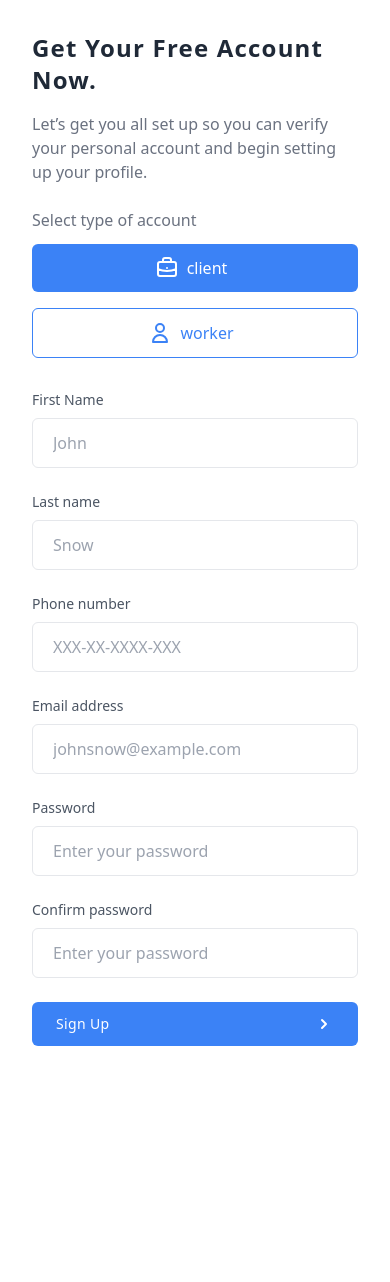
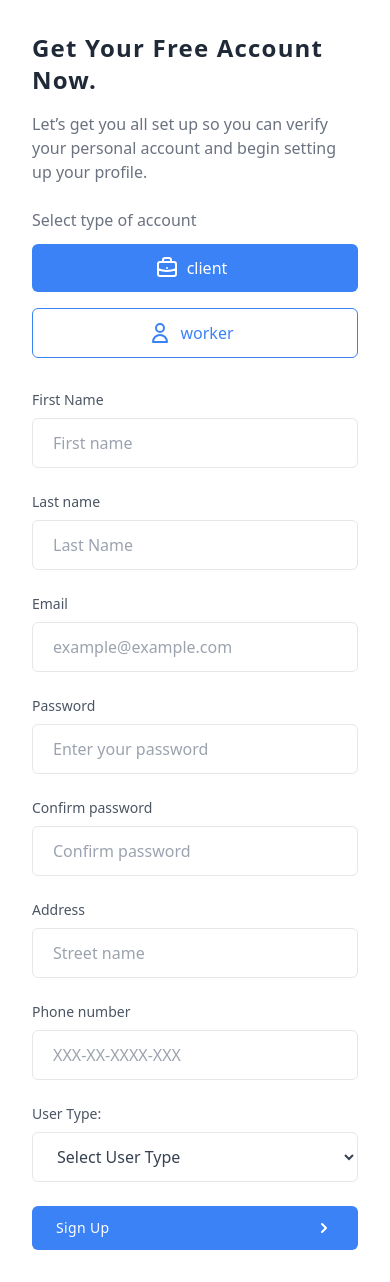
Before and after one commit to Briankim254/React-NutritionIQ, a React (Vite) app: page /signup in a window 390 px wide. Before the commit the page ends 1078 px from the top, so only its background shows below. Built offline with nearby package versions, Linux system fonts and the light colour scheme.

Commit message:
Login and Sign up authentication

```diff
--- a/package.json
+++ b/package.json
@@ -12,6 +12,7 @@
   "dependencies": {
     "@sanity/block-content-to-react": "^3.0.0",
     "@sanity/client": "^6.1.3",
+    "axios": "^0.21.1",
     "lottie-react": "^2.4.0",
     "react": "^18.2.0",
     "react-dom": "^18.2.0",
--- a/src/pages/LoginForm.jsx
+++ b/src/pages/LoginForm.jsx
@@ -1,72 +1,76 @@
-import React from "react";
+import React, { useState } from "react";
 import Logo from "../components/logo";
+import axios from 'axios';
 
 const LoginForm = () => {
+  const [email, setEmail] = useState("");
+  const [password, setPassword] = useState("");
+  const [error, setError] = useState("");
+
+
+  const handleLogin = (e) => {
+    e.preventDefault();
+
+    const formData = new FormData();
+    formData.append("email", email);
+    formData.append("password", password);
+
+    axios
+      .post("http://localhost:8000/api/login/", formData)
+      .then((response) => {
+        // Handle successful login
+        console.log(response.data);
+        // Redirect to the landing page
+        window.location.href = "/";
+      })
+      .catch((error) => {
+        // Handle login error
+        console.error(error);
+        setError("Incorrect username or password");
+
+      });
+  };
     return (
         <>
             <div className="h-screen flex items-center justify-center bg-gradient-to-br ">
                 <div className="w-full max-w-sm p-6 m-auto mx-auto bg-white rounded-lg shadow-md hover:shadow-2xl">
                     <div className="flex justify-center mx-auto">
-            <Logo />
+                        <Logo/>
                     </div>
 
-          <form className="mt-6">
+                    <form className="mt-6" onSubmit={handleLogin}>
                         <div>
-              <label htmlFor="username" className="block text-sm text-gray-800">
-                Username
-              </label>
-              <input
-                type="text"
-                id="username"
-                className="required:border-red-500  block w-full px-4 py-2 mt-2 text-gray-700 bg-white border rounded-lg focus:border-blue-400 focus:ring-blue-300 focus:outline-none focus:ring focus:ring-opacity-40 shadow-sm hover:shadow-md"
-              />
+                            <label htmlFor="email" className="block text-sm text-gray-800">Email</label>
+                            <input type="email" id="email" value={email} onChange={(e) => setEmail(e.target.value)} className="required:border-red-500  block w-full px-4 py-2 mt-2 text-gray-700 bg-white border rounded-lg focus:border-blue-400 focus:ring-blue-300 focus:outline-none focus:ring focus:ring-opacity-40 shadow-sm hover:shadow-md"/>
                         </div>
 
                         <div className="mt-4">
                             <div className="flex items-center justify-between">
-                <label
-                  htmlFor="password"
-                  className="block text-sm text-gray-800"
-                >
-                  Password
-                </label>
-                <a href="#" className=" shadow-sm hover:shadow-md text-xs text-gray-600 hover:underline">
-                  Forget Password?
-                </a>
+                                <label htmlFor="password" className="block text-sm text-gray-800">Password</label>
+                                <a href="#" className=" shadow-sm hover:shadow-md text-xs text-gray-600 hover:underline">Forgot Password?</a>
                             </div>
 
-              <input
-                type="password"
-                id="password"
-                className="required:border-red-500  shadow-sm hover:shadow-md block w-full px-4 py-2 mt-2 text-gray-700 bg-white border rounded-lg focus:border-blue-400 focus:ring-blue-300 focus:outline-none focus:ring focus:ring-opacity-40"
-              />
+                            <input type="password" id="password"  value={password} onChange={(e) => setPassword(e.target.value)} className="required:border-red-500  shadow-sm hover:shadow-md block w-full px-4 py-2 mt-2 text-gray-700 bg-white border rounded-lg focus:border-blue-400 focus:ring-blue-300 focus:outline-none focus:ring focus:ring-opacity-40"/>
                         </div>
 
                         <div className="mt-6">
-              <button className="w-full px-6 py-2.5 text-sm font-medium tracking-wide text-white capitalize transition-colors duration-300 transform bg-blue-800 rounded-lg hover:bg-blue-700 focus:outline-none focus:ring focus:ring-gray-300 focus:ring-opacity-50">
+                            <button type="submit" className="w-full px-6 py-2.5 text-sm font-medium tracking-wide text-white capitalize transition-colors duration-300 transform bg-blue-800 rounded-lg hover:bg-blue-700 focus:outline-none focus:ring focus:ring-gray-300 focus:ring-opacity-50">
                                 Sign In
                             </button>
                         </div>
+                      {error && <p>{error}</p>}
                     </form>
 
                     <div className="flex items-center justify-between mt-4">
                         <span className="w-1/5 border-b lg:w-1/5"></span>
 
-            <a
-              href="#"
-              className="text-xs text-center text-gray-500 uppercase hover:underline"
-            >
-              or
-            </a>
+                        <a href="#" className="text-xs text-center text-gray-500 uppercase hover:underline">or</a>
 
                         <span className="w-1/5 border-b lg:w-1/5"></span>
                     </div>
 
                     <div className="flex items-center mt-6 -mx-2">
-            <button
-              type="button"
-              className="flex items-center justify-center w-full px-6 py-2 mx-2 text-sm font-medium text-white transition-colors duration-300 transform bg-blue-500 rounded-lg hover:bg-blue-400 focus:bg-blue-400 focus:outline-none"
-            >
+                        <button type="button" className="flex items-center justify-center w-full px-6 py-2 mx-2 text-sm font-medium text-white transition-colors duration-300 transform bg-blue-500 rounded-lg hover:bg-blue-400 focus:bg-blue-400 focus:outline-none">
                             <svg className="w-4 h-4 mx-2 fill-current" viewBox="0 0 24 24">
                                 <path d="M12.24 10.285V14.4h6.806c-.275 1.765-2.056 5.174-6.806 5.174-4.095 0-7.439-3.389-7.439-7.574s3.345-7.574 7.439-7.574c2.33 0 3.891.989 4.785 1.849l3.254-3.138C18.189 1.186 15.479 0 12.24 0c-6.635 0-12 5.365-12 12s5.365 12 12 12c6.926 0 11.52-4.869 11.52-11.726 0-.788-.085-1.39-.189-1.989H12.24z"></path>
                             </svg>
@@ -74,21 +78,17 @@ const LoginForm = () => {
                             <span className="hidden mx-2 sm:inline">Sign in with Google</span>
                         </button>
 
-            <a
-              href="#"
-              className="p-2 mx-2 text-sm font-medium text-gray-500 transition-colors duration-300 transform bg-gray-300 rounded-lg hover:bg-gray-200"
-            >
+                        <a href="#" className="p-2 mx-2 text-sm font-medium text-gray-500 transition-colors duration-300 transform bg-gray-300 rounded-lg hover:bg-gray-200">
                             <svg className="w-5 h-5 fill-current" viewBox="0 0 24 24">
-                <path d="M23.954 4.569c-.885.389-1.83.654-2.825.775 1.014-.611 1.794-1.574 2.163-2.723-.951.555-2.005.959-3.127 1.184-.896-.959-2.173-1.559-3.591-1.559-2.717 0-4.92 2.203-4.92 4.917 0 .39.045.765.127 1.124C7.691 8.094 4.066 6.13 1.64 3.161c-.427.722-.666 1.561-.666 2.475 0 1.71.87 3.213 2.188 4.096-.807-.026-1.566-.248-2.228-.616v.061c0 2.385 1.693 4.374 3.946 4.827-.413.111-.849.171-1.296.171-.314 0-.615-.03-.916-.086.631 1.953 2.445 3.377 4.604 3.417-1.68 1.319-3.809 2.105-6.102 2.105-.39 0-.779-.023-1.17-.067 2.189 1.394 4.768 2.209 7.557 2.209 9.054 0 13.999-7.496 13.999-13.986 0-.209 0-.42-.015-.63.961-.689 1.8-1.56 2.46-2.548l-.047-.02z"></path>
+                                <path
+                                    d="M23.954 4.569c-.885.389-1.83.654-2.825.775 1.014-.611 1.794-1.574 2.163-2.723-.951.555-2.005.959-3.127 1.184-.896-.959-2.173-1.559-3.591-1.559-2.717 0-4.92 2.203-4.92 4.917 0 .39.045.765.127 1.124C7.691 8.094 4.066 6.13 1.64 3.161c-.427.722-.666 1.561-.666 2.475 0 1.71.87 3.213 2.188 4.096-.807-.026-1.566-.248-2.228-.616v.061c0 2.385 1.693 4.374 3.946 4.827-.413.111-.849.171-1.296.171-.314 0-.615-.03-.916-.086.631 1.953 2.445 3.377 4.604 3.417-1.68 1.319-3.809 2.105-6.102 2.105-.39 0-.779-.023-1.17-.067 2.189 1.394 4.768 2.209 7.557 2.209 9.054 0 13.999-7.496 13.999-13.986 0-.209 0-.42-.015-.63.961-.689 1.8-1.56 2.46-2.548l-.047-.02z"></path>
                             </svg>
                         </a>
                     </div>
 
                     <p className="mt-8 text-xs font-light text-center text-gray-400">
                         Don't have an account?{" "}
-            <a href="#" className="font-medium text-gray-700 hover:underline">
-              Create One
-            </a>
+                        <a href="#" className="font-medium text-gray-700 hover:underline">Create One</a>
                     </p>
                 </div>
             </div>
--- a/src/pages/SignUp.jsx
+++ b/src/pages/SignUp.jsx
@@ -1,18 +1,59 @@
-import React from 'react';
+import React, {useState} from 'react';
 import Lottie from "lottie-react";
 import animationdata from "../assets/116568-comunnity-manager.json";
+import axios from "axios";
 
 const SignupForm = () => {
+    const [firstName, setFirstName] = useState("");
+    const [lastName, setLastName] = useState("");
+    const [email, setEmail] = useState("");
+    const [password, setPassword] = useState("");
+    const [confirmPassword, setConfirmPassword] = useState("");
+    const [address, setAddress] = useState("");
+    const [phone, setPhone] = useState("");
+    const [error, setError] = useState("");
+    const [userType, setUserType] = useState("");
+
+    const handleUserTypeChange = (event) => {
+    setUserType(event.target.value);
+  };
+
+    const handleRegistration = (e) => {
+        e.preventDefault();
+
+        if (password !== confirmPassword) {
+            setError("Passwords do not match");
+            return;
+        }
+
+        const formData = new FormData();
+        formData.append("first_name", firstName);
+        formData.append("last_name", lastName);
+        formData.append("email", email);
+        formData.append("password", password);
+        formData.append("address", address);
+        formData.append("phone", phone);
+        formData.append("user_type", userType);
+
+        axios
+            .post("http://localhost:8000/api/register/", formData)
+            .then((response) => {
+                // Handle successful registration
+                console.log(response.data);
+                window.location.href = "/login";
+            })
+            .catch((error) => {
+                // Handle registration error
+                console.error(error);
+                setError("Registration failed");
+            });
+    };
     return (
         <section className="bg-white ">
             <div className="flex justify-center min-h-screen">
-        <div
-          className="hidden bg-cover lg:block lg:w-2/5"
-          style={{
-            backgroundImage:
-              "url('https://images.unsplash.com/photo-1494621930069-4fd4b2e24a11?ixlib=rb-1.2.1&ixid=MnwxMjA3fDB8MHxwaG90by1wYWdlfHx8fGVufDB8fHx8&auto=format&fit=crop&w=715&q=80')",
-          }}
-        ></div>
+                <div className="hidden bg-cover lg:block lg:w-2/5"
+                     style={{backgroundImage: "url('https://images.unsplash.com/photo-1494621930069-4fd4b2e24a11?ixlib=rb-1.2.1&ixid=MnwxMjA3fDB8MHxwaG90by1wYWdlfHx8fGVufDB8fHx8&auto=format&fit=crop&w=715&q=80')",}}>
+                </div>
 
                 <div className="flex items-center w-full max-w-3xl p-8 mx-auto lg:px-12 lg:w-3/5">
                     <div className="w-full">
@@ -21,14 +62,16 @@ const SignupForm = () => {
                         </h1>
 
                         <p className="mt-4 text-gray-500 ">
-              Let’s get you all set up so you can verify your personal account and begin setting up your profile.
+                            Let’s get you all set up so you can verify your personal account and begin setting up your
+                            profile.
                         </p>
 
                         <div className="mt-6">
                             <h1 className="text-gray-500 dark:text-gray-300">Select type of account</h1>
 
                             <div className="mt-3 md:flex md:items-center md:-mx-2">
-                <button className="flex justify-center w-full px-6 py-3 text-white bg-blue-500 rounded-md md:w-auto md:mx-2 focus:outline-none">
+                                <button
+                                    className="flex justify-center w-full px-6 py-3 text-white bg-blue-500 rounded-md md:w-auto md:mx-2 focus:outline-none">
                                     <svg
                                         xmlns="http://www.w3.org/2000/svg"
                                         className="w-6 h-6"
@@ -47,20 +90,12 @@ const SignupForm = () => {
                                     <span className="mx-2">client</span>
                                 </button>
 
-                <button className="flex justify-center w-full px-6 py-3 mt-4 text-blue-500 border border-blue-500 rounded-md md:mt-0 md:w-auto md:mx-2focus:outline-none">
-                  <svg
-                    xmlns="http://www.w3.org/2000/svg"
-                    className="w-6 h-6"
-                    fill="none"
-                    viewBox="0 0 24 24"
-                    stroke="currentColor"
-                    strokeWidth="2"
-                  >
-                    <path
-                      strokeLinecap="round"
-                      strokeLinejoin="round"
-                      d="M16 7a4 4 0 11-8 0 4 4 0 018 0zM12 14a7 7 0 00-7 7h14a7 7 0 00-7-7z"
-                    />
+                                <button
+                                    className="flex justify-center w-full px-6 py-3 mt-4 text-blue-500 border border-blue-500 rounded-md md:mt-0 md:w-auto md:mx-2focus:outline-none">
+                                    <svg xmlns="http://www.w3.org/2000/svg" className="w-6 h-6" fill="none"
+                                         viewBox="0 0 24 24" stroke="currentColor" strokeWidth="2">
+                                        <path strokeLinecap="round" strokeLinejoin="round"
+                                              d="M16 7a4 4 0 11-8 0 4 4 0 018 0zM12 14a7 7 0 00-7 7h14a7 7 0 00-7-7z"/>
                                     </svg>
 
                                     <span className="mx-2">worker</span>
@@ -68,47 +103,39 @@ const SignupForm = () => {
                             </div>
                         </div>
 
-            <form className="grid grid-cols-1 gap-6 mt-8 md:grid-cols-2">
+                        <form onSubmit={handleRegistration} className="grid grid-cols-1 gap-6 mt-8 md:grid-cols-2">
                             <div>
                                 <label className="block mb-2 text-sm text-gray-600 ">First Name</label>
-                <input
-                  type="text"
-                  placeholder="John"
-                  className="block w-full px-5 py-3 mt-2 text-gray-700 placeholder-gray-400 bg-white border border-gray-200 rounded-md    -700 focus:border-blue-400  focus:ring-blue-400 focus:outline-none focus:ring focus:ring-opacity-40"
-                />
+                                <input type="text"
+                                       id="firstName"
+                                       value={firstName}
+                                       onChange={(e) => setFirstName(e.target.value)} placeholder="First name"
+                                       className="block w-full px-5 py-3 mt-2 text-gray-700 placeholder-gray-400 bg-white border border-gray-200 rounded-md    -700 focus:border-blue-400  focus:ring-blue-400 focus:outline-none focus:ring focus:ring-opacity-40"/>
                             </div>
 
                             <div>
                                 <label className="block mb-2 text-sm text-gray-600 ">Last name</label>
-                <input
-                  type="text"
-                  placeholder="Snow"
-                  className="block w-full px-5 py-3 mt-2 text-gray-700 placeholder-gray-400 bg-white border border-gray-200 rounded-md    -700 focus:border-blue-400  focus:ring-blue-400 focus:outline-none focus:ring focus:ring-opacity-40"
-                />
+                                <input type="text" id="lastName"
+                                       value={lastName}
+                                       onChange={(e) => setLastName(e.target.value)} placeholder="Last Name"
+                                       className="block w-full px-5 py-3 mt-2 text-gray-700 placeholder-gray-400 bg-white border border-gray-200 rounded-md    -700 focus:border-blue-400  focus:ring-blue-400 focus:outline-none focus:ring focus:ring-opacity-40"/>
                             </div>
-
                             <div>
-                <label className="block mb-2 text-sm text-gray-600 ">Phone number</label>
-                <input
-                  type="text"
-                  placeholder="XXX-XX-XXXX-XXX"
-                  className="block w-full px-5 py-3 mt-2 text-gray-700 placeholder-gray-400 bg-white border border-gray-200 rounded-md    -700 focus:border-blue-400  focus:ring-blue-400 focus:outline-none focus:ring focus:ring-opacity-40"
-                />
-              </div>
-
-              <div>
-                <label className="block mb-2 text-sm text-gray-600 ">Email address</label>
-                <input
-                  type="email"
-                  placeholder="johnsnow@example.com"
-                  className="block w-full px-5 py-3 mt-2 text-gray-700 placeholder-gray-400 bg-white border border-gray-200 rounded-md    -700 focus:border-blue-400  focus:ring-blue-400 focus:outline-none focus:ring focus:ring-opacity-40"
-                />
+                                <label className="block mb-2 text-sm text-gray-600 ">Email</label>
+                                <input type="email"
+                                       id="email"
+                                       value={email}
+                                       onChange={(e) => setEmail(e.target.value)} placeholder="example@example.com"
+                                       className="block w-full px-5 py-3 mt-2 text-gray-700 placeholder-gray-400 bg-white border border-gray-200 rounded-md    -700 focus:border-blue-400  focus:ring-blue-400 focus:outline-none focus:ring focus:ring-opacity-40"/>
                             </div>
 
                             <div>
                                 <label className="block mb-2 text-sm text-gray-600 ">Password</label>
                                 <input
                                     type="password"
+                                    id="password"
+                                    value={password}
+                                    onChange={(e) => setPassword(e.target.value)}
                                     placeholder="Enter your password"
                                     className="block w-full px-5 py-3 mt-2 text-gray-700 placeholder-gray-400 bg-white border border-gray-200 rounded-md    -700 focus:border-blue-400  focus:ring-blue-400 focus:outline-none focus:ring focus:ring-opacity-40"
                                 />
@@ -116,14 +143,43 @@ const SignupForm = () => {
 
                             <div>
                                 <label className="block mb-2 text-sm text-gray-600 ">Confirm password</label>
-                <input
-                  type="password"
-                  placeholder="Enter your password"
-                  className="block w-full px-5 py-3 mt-2 text-gray-700 placeholder-gray-400 bg-white border border-gray-200 rounded-md    -700 focus:border-blue-400  focus:ring-blue-400 focus:outline-none focus:ring focus:ring-opacity-40"
-                />
+                                <input type="password"
+                                       id="confirmPassword"
+                                       value={confirmPassword}
+                                       onChange={(e) => setConfirmPassword(e.target.value)}
+                                       placeholder="Confirm password"
+                                       className="block w-full px-5 py-3 mt-2 text-gray-700 placeholder-gray-400 bg-white border border-gray-200 rounded-md    -700 focus:border-blue-400  focus:ring-blue-400 focus:outline-none focus:ring focus:ring-opacity-40"/>
                             </div>
 
-              <button className="flex items-center justify-between w-full px-6 py-3 text-sm tracking-wide text-white capitalize transition-colors duration-300 transform bg-blue-500 rounded-md hover:bg-blue-400 focus:outline-none focus:ring focus:ring-blue-300 focus:ring-opacity-50">
+                            <div>
+                                <label className="block mb-2 text-sm text-gray-600 ">Address</label>
+                                <input type="text"
+                                       id="address"
+                                       value={address}
+                                       onChange={(e) => setAddress(e.target.value)} placeholder="Street name"
+                                       className="block w-full px-5 py-3 mt-2 text-gray-700 placeholder-gray-400 bg-white border border-gray-200 rounded-md    -700 focus:border-blue-400  focus:ring-blue-400 focus:outline-none focus:ring focus:ring-opacity-40"/>
+                            </div>
+
+                            <div>
+                                <label className="block mb-2 text-sm text-gray-600 ">Phone number</label>
+                                <input type="text"
+                                       id="phone"
+                                       value={phone}
+                                       onChange={(e) => setPhone(e.target.value)} placeholder="XXX-XX-XXXX-XXX"
+                                       className="block w-full px-5 py-3 mt-2 text-gray-700 placeholder-gray-400 bg-white border border-gray-200 rounded-md    -700 focus:border-blue-400  focus:ring-blue-400 focus:outline-none focus:ring focus:ring-opacity-40"/>
+                            </div>
+
+                            <div>
+                                <label className="block mb-2 text-sm text-gray-600 " htmlFor="userType">User Type:</label>
+                                <select id="userType" value={userType} onChange={handleUserTypeChange} className="block w-full px-5 py-3 mt-2 text-gray-700 placeholder-gray-400 bg-white border border-gray-200 rounded-md    -700 focus:border-blue-400  focus:ring-blue-400 focus:outline-none focus:ring focus:ring-opacity-40">
+                                    <option value="">Select User Type</option>
+                                    <option value="patient">Patient</option>
+                                    <option value="nutritionist">Nutritionist</option>
+                                </select>
+                            </div>
+
+                            <button
+                                className="flex items-center justify-between w-full px-6 py-3 text-sm tracking-wide text-white capitalize transition-colors duration-300 transform bg-blue-500 rounded-md hover:bg-blue-400 focus:outline-none focus:ring focus:ring-blue-300 focus:ring-opacity-50">
                                 <span>Sign Up </span>
 
                                 <svg
@@ -139,6 +195,7 @@ const SignupForm = () => {
                                     />
                                 </svg>
                             </button>
+                            {error && <p>{error}</p>}
                         </form>
                     </div>
                 </div>
```
Also changed, not shown: 1 other file (tests, documents, lock files or other folders). Lines whose indentation alone changed are shown as unchanged.
